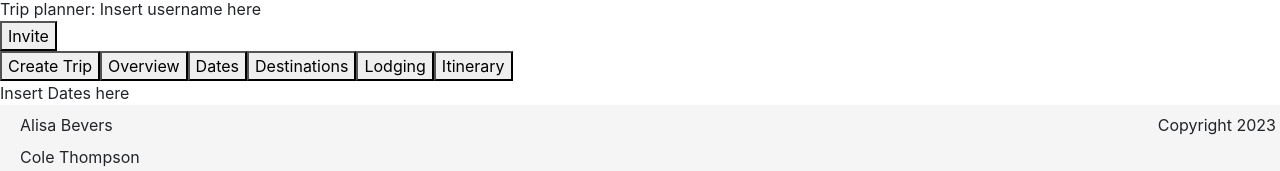
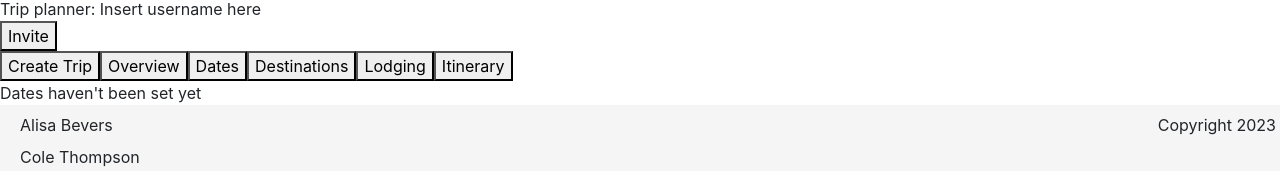
Before and after one commit to Juebele/Travel_App, a React (Create React App) app in the folder client/: page /your-trip in a window 1280 px wide. Both pictures are taken after a click on the button "Dates". Shown: the part 1065-1236 px from the top of the page. Built offline with nearby package versions, Linux system fonts and the light colour scheme; no server answers.

Commit message:
the start and end dates for a single trip now display in the dates tab. however, the trip dates displayed will need to change based on which trip the user chooses from the home page. currently, the dates tab only displays the first start and end dates from the first trip in the "trips" array

```diff
--- a/client/src/components/LoggedIn/YourTripDetails/Dates.js
+++ b/client/src/components/LoggedIn/YourTripDetails/Dates.js
@@ -1,30 +1,25 @@
 import React, { useEffect, useState } from 'react';
 import { useQuery } from '@apollo/client';
+import { GET_DATES } from '../../../utils/queries';
 
 export default function Dates() {
-    const { error, data } = useQuery(GET_DATES);
-
-    const getDateData = async () => {
-        try {
-            const res = await fetch('http://localhost:3001/graphql');
-            const incomingData = await res.json();
-            setData(incomingData);
-            console.log(incomingData)
-        } catch (err) {
-            console.log(err);
-        }
-    }
-
-    getDateData();
+    const { loading, data } = useQuery(GET_DATES);
+    const trips = data?.trips || [];
+    // The number in the following array will need to be changed based on which trip the user chooses to see from the home page
+    const trip = trips[0];
 
     return (
         <div>
-            {data.map((item, index) => (
-                <div key={index}>
-                <h2>{item.title}</h2>
-                <p>{item.description}</p>
+            {loading ? (
+                <div>Loading...</div>
+            ) : !trips.length ? (
+                <div>Dates haven't been set yet</div>
+            ) : (
+                <div>
+                <p>Start Date: {trip.startDate}</p>
+                <p>End Date: {trip.endDate}</p>
                 </div>
-            ))}
+            )}
         </div>
-    )
+    );
 }
--- a/client/src/components/LoggedIn/YourTripDetails/YourTripDetails.js
+++ b/client/src/components/LoggedIn/YourTripDetails/YourTripDetails.js
@@ -45,7 +45,7 @@ export default function YourTripDetails() {
         <div>
             {activeTab === 0 && <CreateTripForm />}
             {activeTab === 1 && <div>Insert the Overview here</div>}
-            {activeTab === 2 && <div>Insert Dates here</div>}
+            {activeTab === 2 && <Dates />}
             {activeTab === 3 && <div>Insert Destinations here</div>}
             {activeTab === 4 && <div>Insert Lodging here</div>}
             {activeTab === 5 && <div>Insert Itinerary here</div>}
--- a/client/src/utils/queries.js
+++ b/client/src/utils/queries.js
@@ -12,7 +12,7 @@ query Query {
 
 export const GET_DATES = gql `
 query Query {
-  viewTrips {
+  trips {
     endDate
     startDate
   }
```
Also changed, not shown: 1 other file (tests, documents, lock files or other folders).
